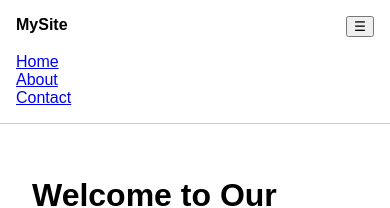
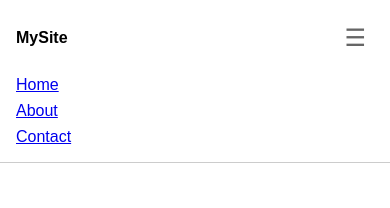
Before and after one commit to EarlywormTeam/buggy, a Next.js app: page / in a window 390 px wide. Both pictures are taken after a click on the button "Toggle Menu". Shown: the top 208 px of the page. Built offline with nearby package versions, Linux system fonts and the light colour scheme.

Commit message:
fix: Improve hamburger menu button styling and accessibility

```diff
--- a/components/NavBar.js
+++ b/components/NavBar.js
@@ -4,19 +4,32 @@ import Link from 'next/link'
 export default function NavBar() {
   const [menuOpen, setMenuOpen] = useState(false)
 
-  // Subtle Bug: Toggling menuOpen state quickly might cause
-  // some state-driven layout shift warnings in certain scenarios.
-
   return (
     <nav style={{ padding: '1rem', borderBottom: '1px solid #ccc' }}>
-      <div style={{ display: 'flex', justifyContent: 'space-between' }}>
+      <div style={{ display: 'flex', justifyContent: 'space-between', alignItems: 'center' }}>
         <div><strong>MySite</strong></div>
-        <button onClick={() => setMenuOpen(!menuOpen)} aria-label="Toggle Menu">
+        <button
+          onClick={() => setMenuOpen(!menuOpen)}
+          aria-label="Toggle Menu"
+          style={{
+            background: 'none',
+            border: 'none',
+            color: '#666',
+            fontSize: '24px',
+            cursor: 'pointer',
+            padding: '8px'
+          }}
+        >
           ☰
         </button>
       </div>
       {menuOpen && (
-        <div style={{ marginTop: '1rem', display: 'flex', flexDirection: 'column' }}>
+        <div style={{
+          marginTop: '1rem',
+          display: 'flex',
+          flexDirection: 'column',
+          gap: '0.5rem'
+        }}>
           <Link href="/">Home</Link>
           <Link href="/about">About</Link>
           <Link href="/contact">Contact</Link>
```
